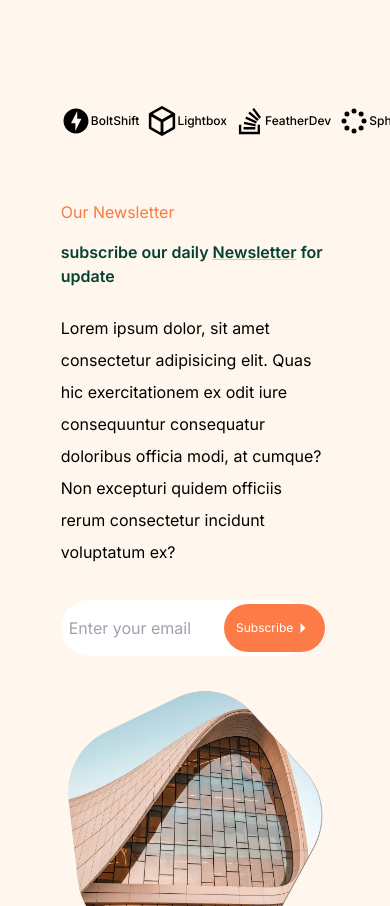
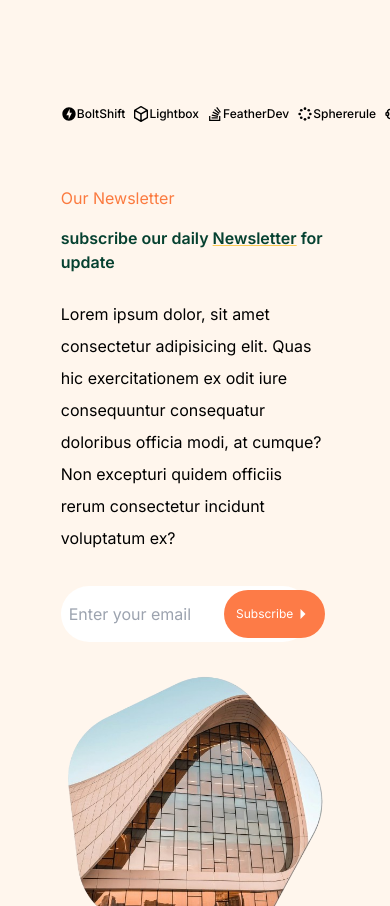
Before and after one commit to zablon-oigo/architect, a React (Vite) app: page / in a window 390 px wide. Shown: the part 4746-5652 px from the top of the page. Built offline with nearby package versions, Linux system fonts and the light colour scheme.

Commit message:
Changed icon size on smaller screen

```diff
--- a/src/components/Projects.jsx
+++ b/src/components/Projects.jsx
@@ -48,23 +48,23 @@ function Projects() {
             </section>
             <section className="flex items-center justify-between gap-2 mt-24 mb-16 ">
                 <span className="flex items-center lg:gap-x-2">
-                    <MdOfflineBolt className='text-3xl'/>
+                    <MdOfflineBolt className='text-md lg:text-3xl'/>
                     <p className="text-xs font-medium lg:text-xl">BoltShift</p>
                     </span>
                 <span className="flex items-center lg:gap-x-2">
-                    <SiHackthebox className='text-3xl'/>
+                    <SiHackthebox className='text-md lg:text-3xl'/>
                     <p className="text-xs font-medium lg:text-xl">Lightbox</p>
                     </span>
                 <span className="flex items-center lg:gap-x-2">
-                    <FaStackOverflow className='text-3xl'/>
+                    <FaStackOverflow className='text-md lg:text-3xl'/>
                     <p className="text-xs font-medium lg:text-xl">FeatherDev</p>
                     </span>
                 <span className="flex items-center lg:gap-x-2">
-                    <BiLoaderCircle className='text-3xl'/>
+                    <BiLoaderCircle className='text-md lg:text-3xl'/>
                     <p className="text-xs font-medium lg:text-xl">Sphererule</p>
                     </span>
                 <span className="flex items-center lg:gap-x-2">
-                    <TbVectorBezierCircle className='text-3xl'/>
+                    <TbVectorBezierCircle className='text-md lg:text-3xl'/>
                     <p className="text-xs font-medium lg:text-xl">Nietzsche</p>
                     </span>
 
```
